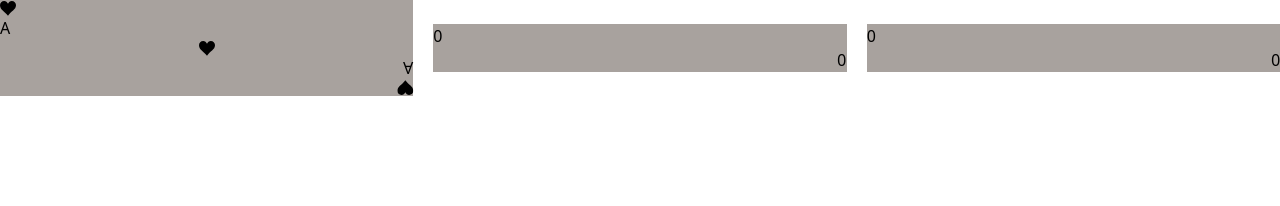
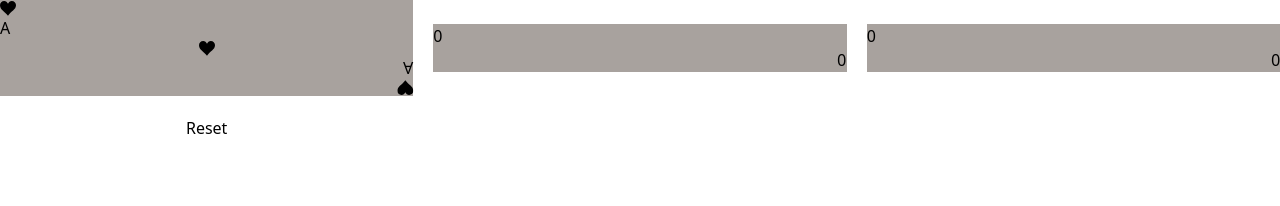
Before and after one commit to gaescriba/card-game, a React (Vite) app: page / in a window 1280 px wide. Shown: the top 206 px of the page. Built offline with nearby package versions, Linux system fonts and the light colour scheme.

Commit message:
feature: fully functional reset button, reset card views and state to base state

```diff
--- a/src/App.jsx
+++ b/src/App.jsx
@@ -1,10 +1,12 @@
-import { useState, useEffect } from 'react'
+import { useState, useEffect } from 'react';
 
-import makeDeck from './utils/makeDeck.js'
+import makeDeck from './utils/makeDeck.js';
 
-import useDeck from './hooks/useDeck.js'
+import useDeck from './hooks/useDeck.js';
 
-import Card from './components/Card.jsx'
+import Card from './components/Card.jsx';
+
+import { defaultCard } from './utils/constants.js';
 
 const App = () => {
 
@@ -47,6 +49,16 @@ const App = () => {
     setChange(!change);
   }
 
+  const reset = () => {
+
+    setChange(!change);
+    setLeftDeck(localDeck);
+    setMiddleDeck([defaultCard]);
+    setRightDeck([defaultCard]);
+    setChange(!change);
+
+  }
+
   useEffect(()=> {
     setLeftDeck(leftDeck);
     setMiddleDeck(middleDeck);
@@ -64,6 +76,9 @@ const App = () => {
       <div className="bg-blue-500"onClick={() => passLeftCard(2)}>
         <Card suitProp = { rightDeck[0] ? rightDeck[0].suit : 'X' } valueProp = { rightDeck[0] ? rightDeck[0].value : '0' }/>
       </div>
+      <button onClick={reset}>
+        Reset
+      </button>
    </div>
   )
 
```
